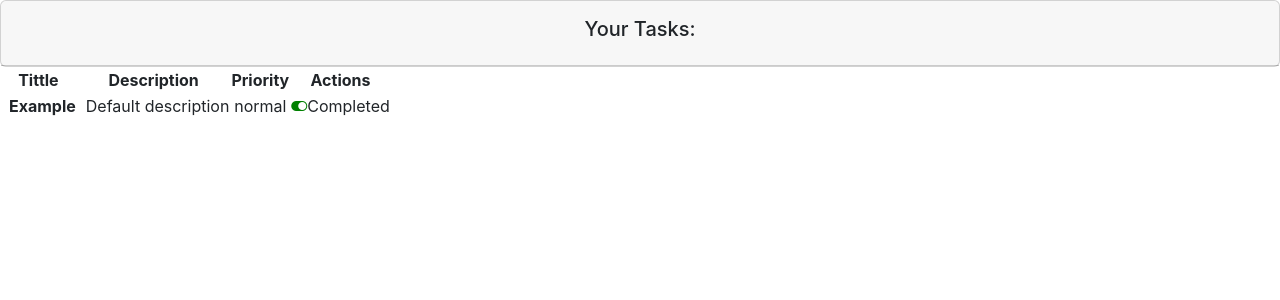
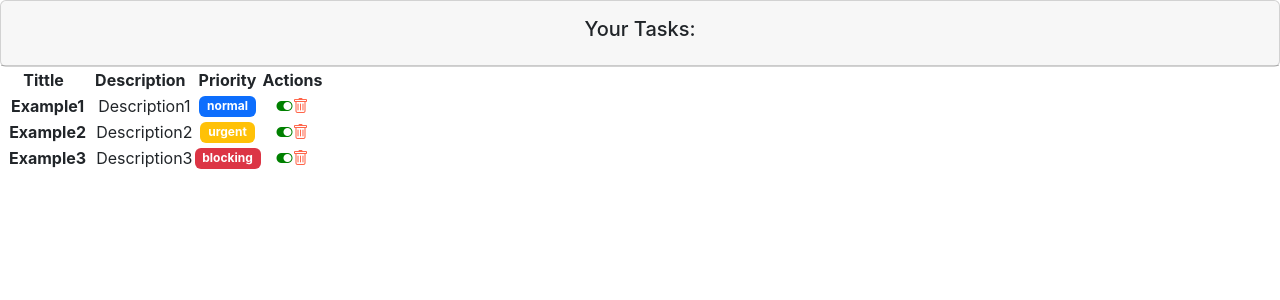
Before and after one commit to CalicheDev/Curso-Full-Stack, a React (Create React App) app in the folder Curso-ReactJS_Basico/primer-app/: page / in a window 1280 px wide. Shown: the top 300 px of the page. Built offline with nearby package versions, Linux system fonts and the light colour scheme; the HTML template or start-up script is replaced by a standard one.

Commit message:
feat: hooks, task list and forms

```diff
--- a/Curso-ReactJS_Basico/primer-app/src/components/container/task_list.jsx
+++ b/Curso-ReactJS_Basico/primer-app/src/components/container/task_list.jsx
@@ -5,8 +5,17 @@ import { Task } from "../../models/task.class";
 import TaskComponent from "../pure/task";
 
 import "../../assets/styles/task.scss";
+import Taskform from "../pure/forms/taskForm";
 
 const TaskListComponent = (props) => {
+
+  const defaultTask1 = new Task('Example1', 'Description1',true,LEVELS.NORMAL);
+  const defaultTask2 = new Task('Example2', 'Description2',true,LEVELS.URGENT);
+  const defaultTask3 = new Task('Example3', 'Description3',true,LEVELS.BLOCKING);
+
+
+
+
   const defaultTask = new Task(
     "Example",
     "Default description",
@@ -15,7 +24,8 @@ const TaskListComponent = (props) => {
   );
 
   //Estado del componenete
-  const [tasks, setTasks] = useState(defaultTask);
+  const [tasks, setTasks] = useState([defaultTask1,defaultTask2,defaultTask3]);
+  const [loading, setLoading] = useState(true);
 
   const changeCompleted = (id) => {
     console.log("Cambiar el estado de una tarea");
@@ -41,11 +51,15 @@ const TaskListComponent = (props) => {
             </tr>
             </thead>
             <tbody>
-            <TaskComponent task={defaultTask}></TaskComponent>
+              {tasks.map((task, index)=>{
+                return(
+                  <TaskComponent key={index} task={task}></TaskComponent>
+                  )
+                })}
             </tbody>
           </table>
-
         </div>
+        <Taskform></Taskform>
       </div>
       {/* */}
 
--- /dev/null
+++ b/Curso-ReactJS_Basico/primer-app/src/components/pure/forms/taskForm.jsx
@@ -0,0 +1,9 @@
+import React, {useRef} from 'react'
+
+export default function Taskform() {
+  return (
+    <div>
+
+    </div>
+  )
+}
--- a/Curso-ReactJS_Basico/primer-app/src/components/pure/task.jsx
+++ b/Curso-ReactJS_Basico/primer-app/src/components/pure/task.jsx
@@ -1,11 +1,59 @@
-import React from "react";
+import React, { useEffect } from "react";
 import PropTypes from "prop-types";
 import { Task } from "../../models/task.class";
 
 //Importando la hoja de estilos de task
 import "../../assets/styles/task.scss";
+import { LEVELS } from "../../models/levels.enum";
 
 const TaskComponent = ({ task }) => {
+  useEffect(() => {
+    console.log("Created task");
+    return () => {
+      console.log(`Task: ${task.name} is going to unmount`);
+    };
+  }, [task]);
+
+  /**Funcion para level de los task */
+  function taskLevelBadge() {
+    switch (task.level) {
+      case LEVELS.NORMAL:
+        return (
+          <h6 className="mb-0">
+            <span className="badge bg-primary">{task.level}</span>
+          </h6>
+        );
+      case LEVELS.URGENT:
+        return (
+          <h6 className="mb-0">
+            <span className="badge bg-warning">{task.level}</span>
+          </h6>
+        );
+      case LEVELS.BLOCKING:
+        return (
+          <h6 className="mb-0">
+            <span className="badge bg-danger">{task.level}</span>
+          </h6>
+        );
+      default:
+        break;
+    }
+  }
+
+  function taskIconCompleted(){
+    if(task.completed){
+      return(<i
+        className="bi-toggle-on"
+        style={{ color: "green", fontWeight: "bold" }}
+      ></i>)
+    }else {
+      return(<i
+        className="bi-toggle-off"
+        style={{ color: "grey", fontWeight: "bold" }}
+      ></i>)
+    }
+  }
+
   return (
     <tr className="fw-normal">
       <th>
@@ -15,15 +63,26 @@ const TaskComponent = ({ task }) => {
         <span className="ms-2">{task.description}</span>
       </td>
       <td className="align-middle">
-        <span>{task.level}</span>
+        {/* <span>{task.level}</span> */}
+        {/**Ejecucion de la funcion */}
+        {taskLevelBadge()}
       </td>
       <td className="align-middle">
-        {task.completed ? ( <i className="bi-toggle-on" style={{color: 'green',fontWeight:'bold'}}></i> )
-        : ( <i className="bi-toggle-off" style={{color: 'grey',fontWeight:'bold'}}></i> )}
-
-
-
-        <span>{task.completed ? 'Completed':'Pending'}</span>
+        {/* {task.completed ? (
+          <i
+            className="bi-toggle-on"
+            style={{ color: "green", fontWeight: "bold" }}
+          ></i>
+        ) : (
+          <i
+            className="bi-toggle-off"
+            style={{ color: "grey", fontWeight: "bold" }}
+          ></i>
+        )}
+        <i className="bi-trash" style={{ color: "tomato" }}></i> */}
+        {/* <span>{task.completed ? 'Completed':'Pending'}</span> */}
+        {taskIconCompleted()}
+        <i className="bi-trash" style={{ color: "tomato" }}></i>
       </td>
     </tr>
   );
```
Also changed, not shown: 1 other file (tests, documents, lock files or other folders).
